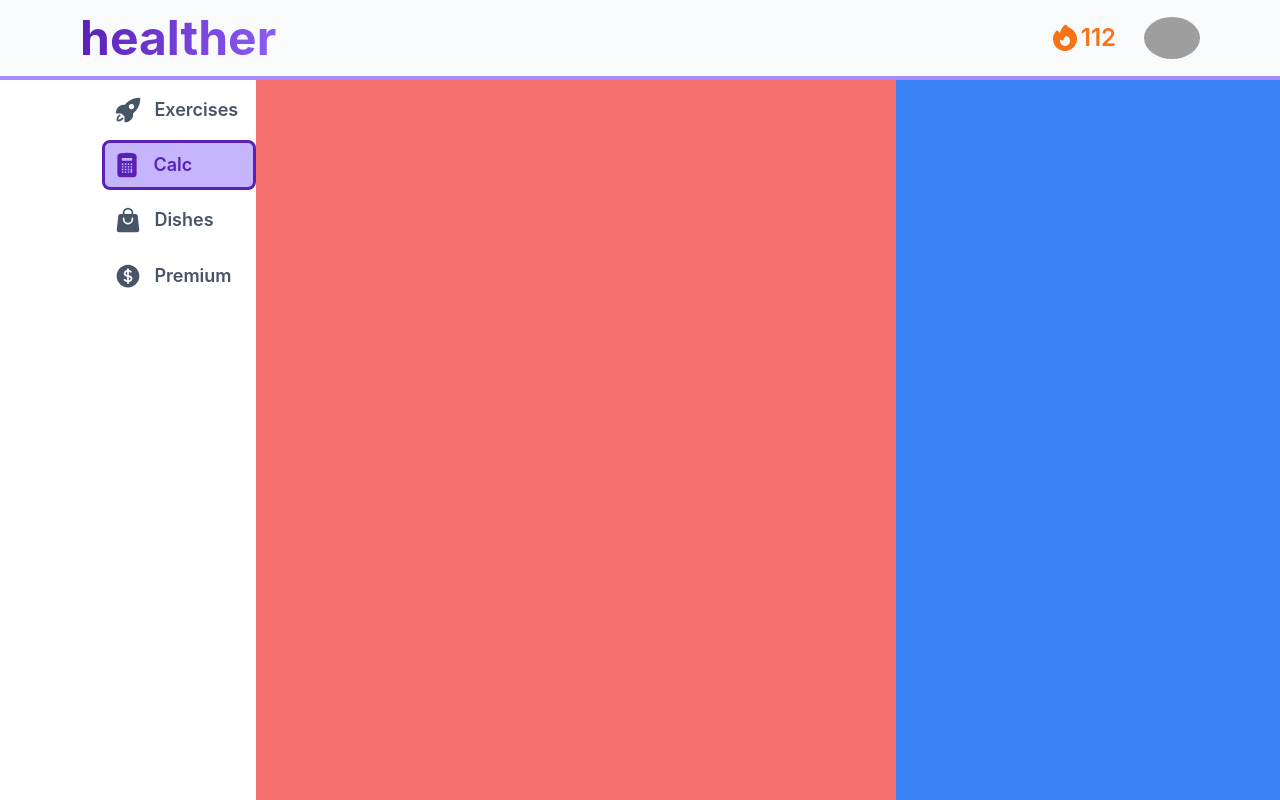
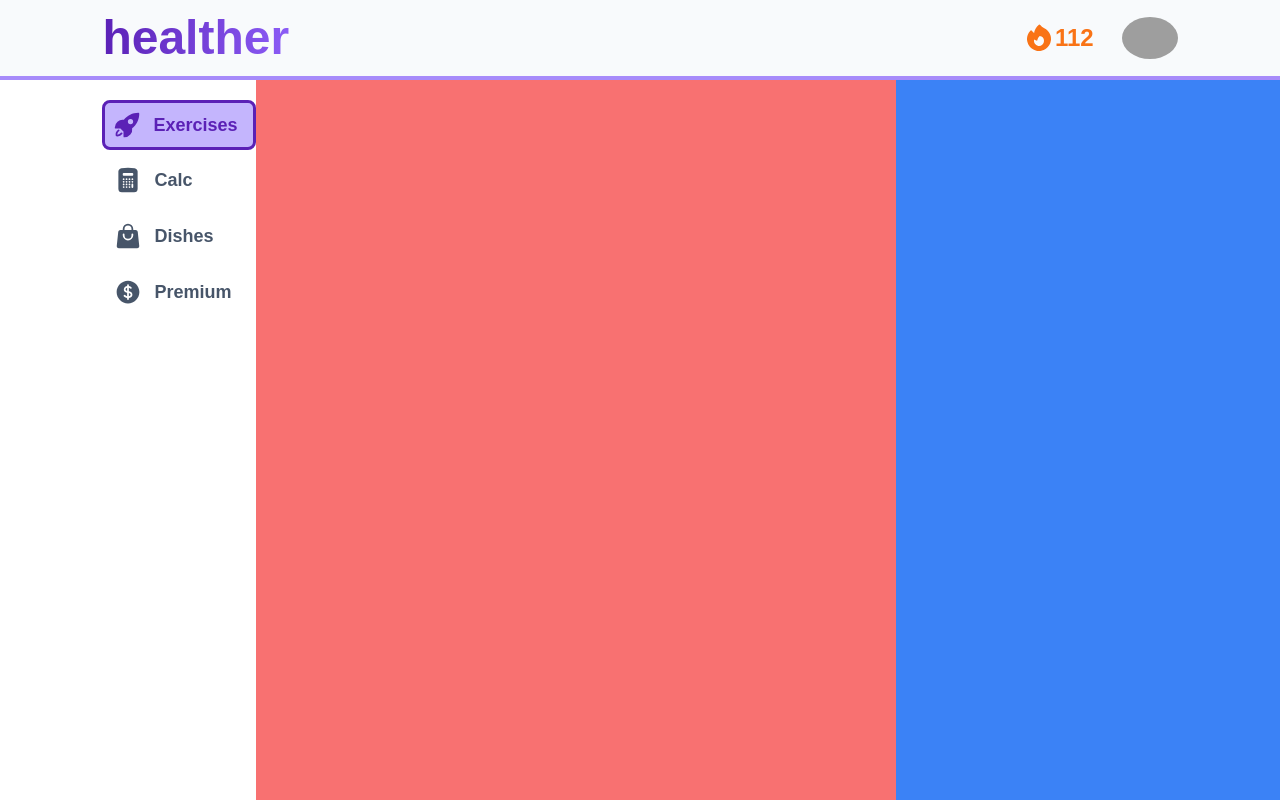
Before and after one commit to VelHRH/Healther, a React (Create React App) app in the folder front/: page / in a window 1280 px wide. Shown: the top 800 px of the page. Built offline with nearby package versions, Linux system fonts and the light colour scheme; grey boxes are pictures that could not be loaded.

Commit message:
Fonts added

```diff
--- a/front/src/components/Header.jsx
+++ b/front/src/components/Header.jsx
@@ -2,7 +2,7 @@ import { FireIcon } from "@heroicons/react/24/solid";
 
 export const Header = () => {
  return (
-  <div className="w-full flex border-b-4 border-violet-400 h-20 items-center px-20 justify-between fixed bg-slate-50 top-0">
+  <div className="w-full flex border-b-4 border-violet-400 h-20 items-center px-[8%] justify-between fixed bg-slate-50 top-0">
    <div className="font-bold text-transparent text-5xl bg-clip-text bg-gradient-to-r to-violet-500 from-violet-800 logo">
     healther
    </div>
--- a/front/src/components/Navbox/Navbox.jsx
+++ b/front/src/components/Navbox/Navbox.jsx
@@ -4,9 +4,9 @@ import { NavItem } from "../NavItem";
 export const Navbox = () => {
  return (
   <>
-  <div className={`w-[12%] h-10 fixed top-23 left-[8%] z-50 cursor-pointer font-semibold`}>
-    <NavItem icon={<RocketLaunchIcon className="w-7 mr-3" />} text="Exercises" isActive={false} />
-    <NavItem icon={<CalculatorIcon className="w-7 mr-3" />} text="Calc" isActive={true} />
+  <div className={`w-[12%] h-10 fixed top-24 left-[8%] z-50 cursor-pointer font-semibold`}>
+    <NavItem icon={<RocketLaunchIcon className="w-7 mr-3" />} text="Exercises" isActive={true} />
+    <NavItem icon={<CalculatorIcon className="w-7 mr-3" />} text="Calc" isActive={false} />
     <NavItem icon={<ShoppingBagIcon className="w-7 mr-3" />} text="Dishes" isActive={false} />
     <NavItem icon={<CurrencyDollarIcon className="w-7 mr-3" />} text="Premium" isActive={false} />
   </div>
--- a/front/src/index.css
+++ b/front/src/index.css
@@ -2,13 +2,11 @@
 @tailwind components;
 @tailwind utilities;
 
+@import url('https://fonts.googleapis.com/css2?family=Josefin+Sans:wght@500&family=Lexend&display=swap');
+
 body {
   margin: 0;
-  font-family: -apple-system, BlinkMacSystemFont, 'Segoe UI', 'Roboto', 'Oxygen',
-    'Ubuntu', 'Cantarell', 'Fira Sans', 'Droid Sans', 'Helvetica Neue',
-    sans-serif;
-  -webkit-font-smoothing: antialiased;
-  -moz-osx-font-smoothing: grayscale;
+  font-family: 'Josefin Sans', sans-serif;
 }
 
 code {
```
